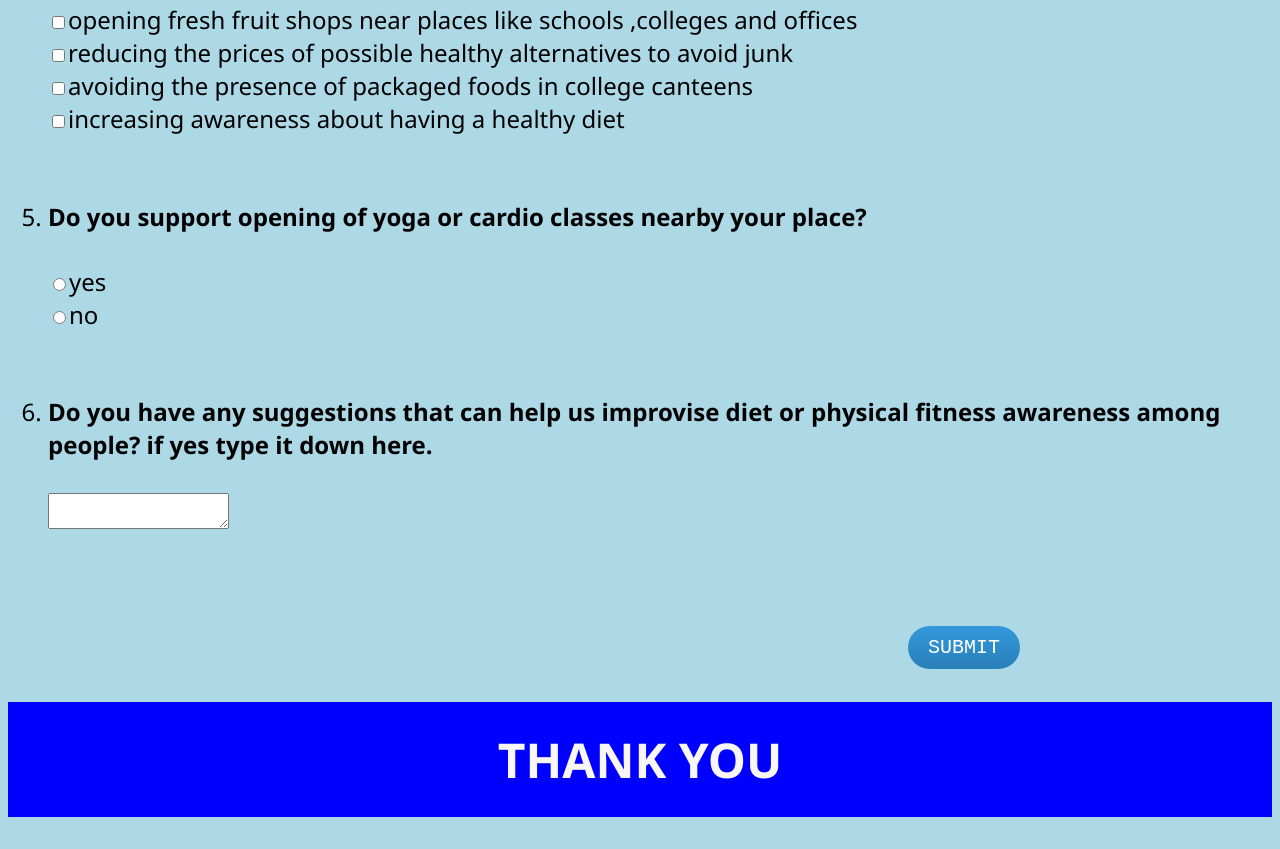
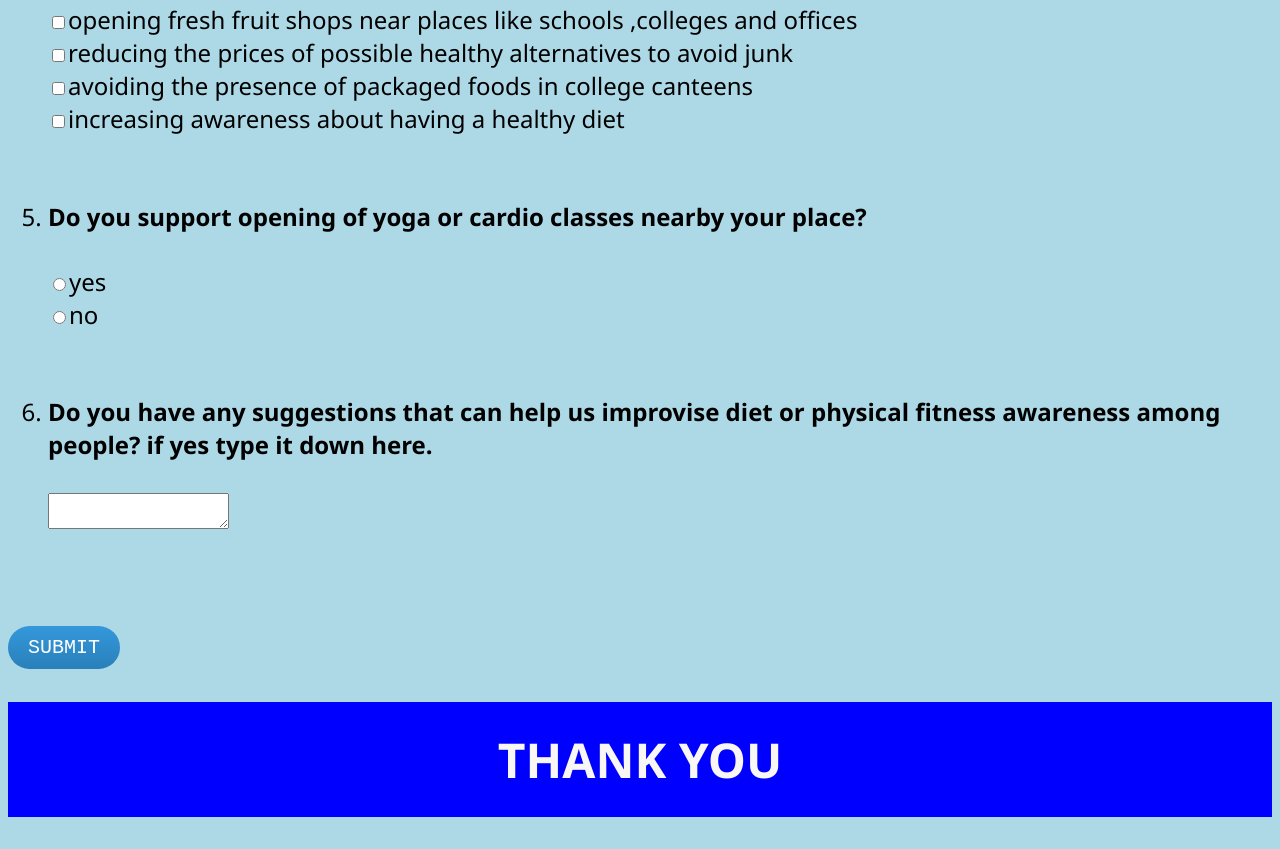
Before and after one commit to VarshaRajS/Surveyform.github.io, a plain HTML site: page index.html in a window 1280 px wide. Shown: the part 1813-2662 px from the top of the page. Drawn offline with Linux system fonts and the light colour scheme.

Commit message:
Update styles.css

```diff
--- a/styles.css
+++ b/styles.css
@@ -8,7 +8,7 @@
     -webkit-border-radius: 28;
     -moz-border-radius: 28;
     border-style: none;
-    margin-left: 900px;
+    margin-left: auto;
     border-radius: 28px;
     font-family: Courier New;
     color: #ffffff;
```
